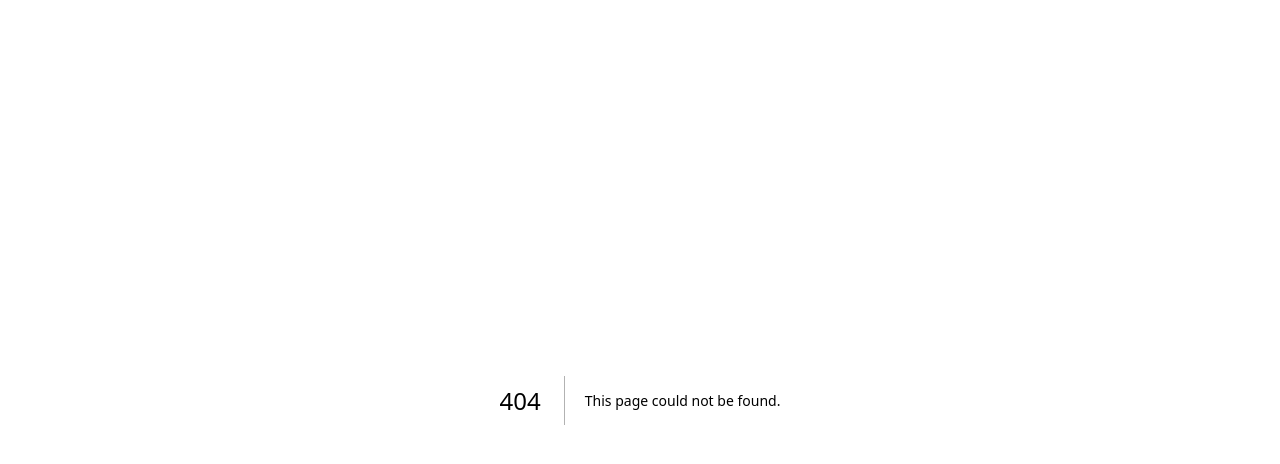
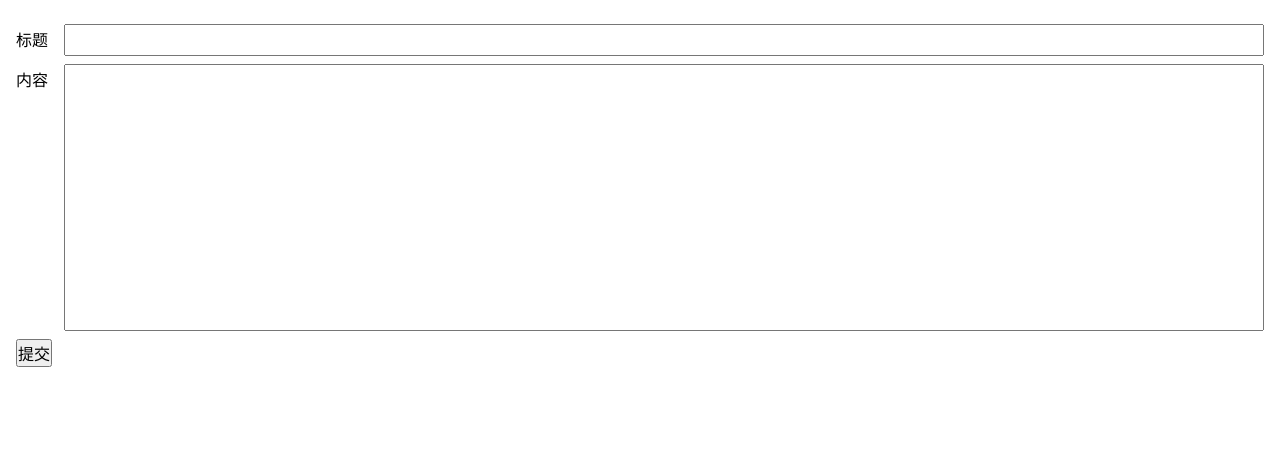
Before and after one commit to heavenly-zy/next-blog, a Next.js app: page /posts/1/edit in a window 1280 px wide. Before the commit this address had no page. Shown: the top 464 px of the page. Built offline with nearby package versions, Linux system fonts and the light colour scheme.

Commit message:
wip: 文章编辑页

```diff
--- /dev/null
+++ b/src/app/posts/[id]/edit/page.tsx
@@ -0,0 +1,39 @@
+"use client"
+
+import { useForm } from "@/hooks/useForm"
+import axios from "axios"
+
+const PostEditPage = ({ params }: { params: { id: string } }) => {
+  console.log('params: ', params);
+  const { form } = useForm({
+    initFormData: { title: "", content: "" },
+    fields: [
+      { label: "标题", type: "text", key: "title" },
+      { label: "内容", type: "textarea", key: "content" }
+    ],
+    buttons: <button type="submit">提交</button>,
+    submit: {
+      request: (formData) => axios.post("/api/v1/posts", formData),
+      success: () => {
+        location.href = '/posts'
+      },
+      successMessage: "提交成功"
+    }
+  })
+  return (
+    <>
+      <div className="post-edit">{form}</div>
+      <style jsx global>{`
+        .post-edit {
+          padding: 16px;
+        }
+        .post-edit .field-content textarea {
+          height: 20em;
+          resize: none;
+        }
+      `}</style>
+    </>
+  )
+}
+
+export default PostEditPage
```
